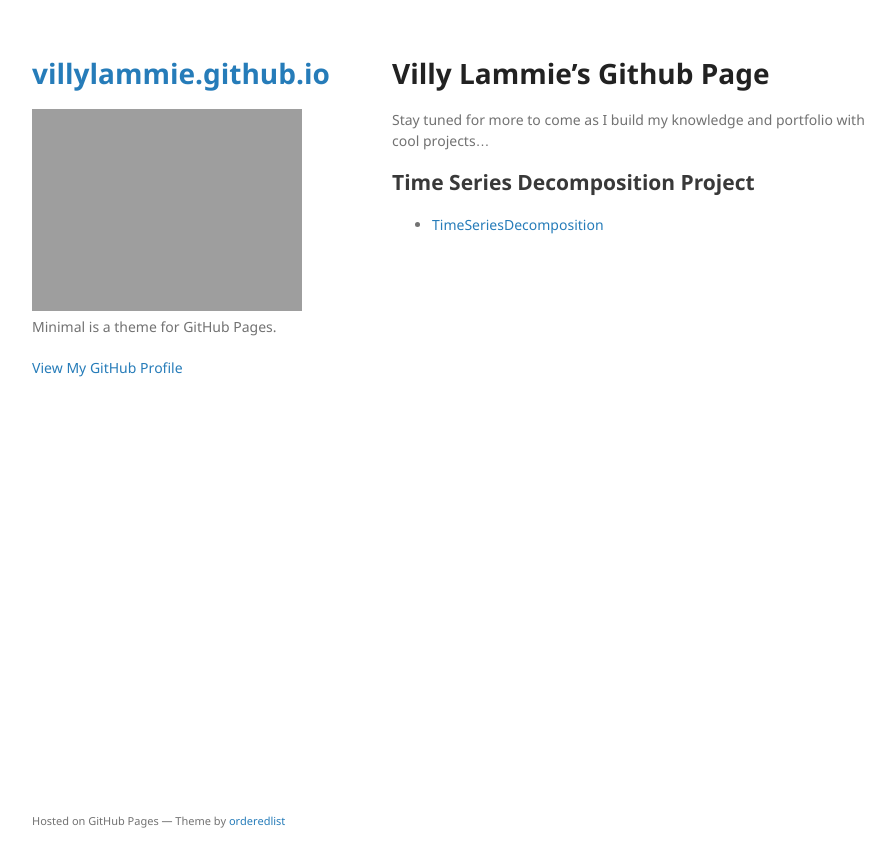
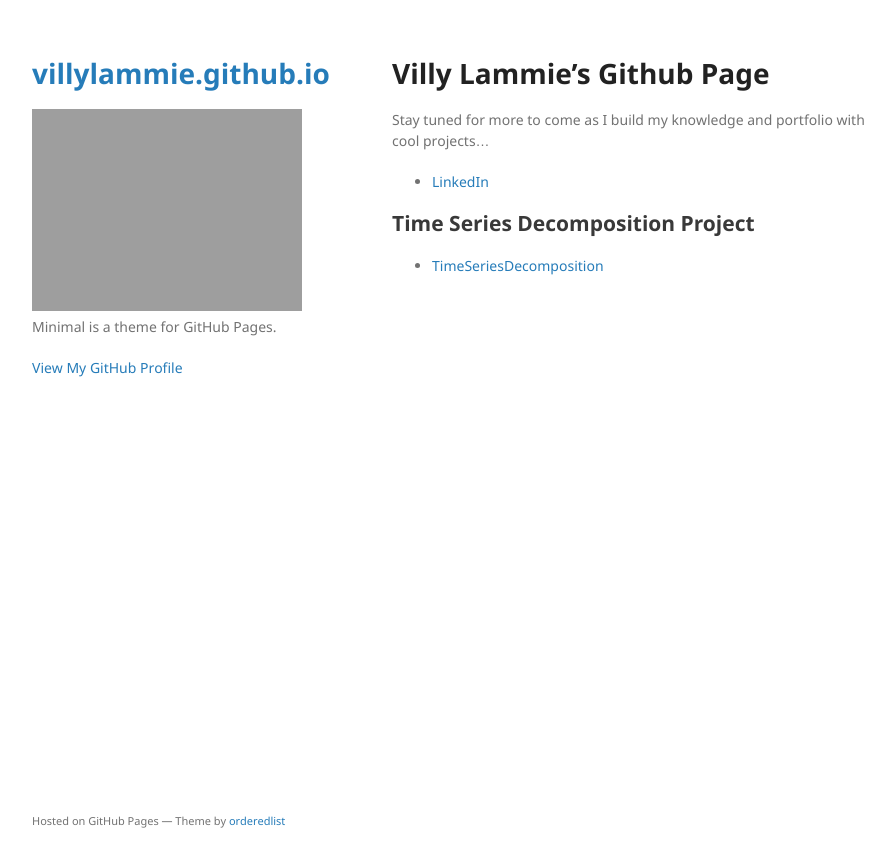
Before and after one commit to VillyLammie/villylammie.github.io, a Jekyll site: the page built from index.md, in a window 1280 px wide. Shown: the top 867 px of the page, without its empty margins (178-1073 px from the left). Built offline with Jekyll 4.4.1, drawn with Linux system fonts in a browser that asks for light colours; our own code applies the rules of GitHub Pages for plain Markdown files.

Commit message:
Update index.md

```diff
--- a/index.md
+++ b/index.md
@@ -8,6 +8,8 @@
 
 Stay tuned for more to come as I build my knowledge and portfolio with cool projects...
 
+- [LinkedIn](https://www.linkedin.com/in/villylammie933a/)
+
 
 
 
```
